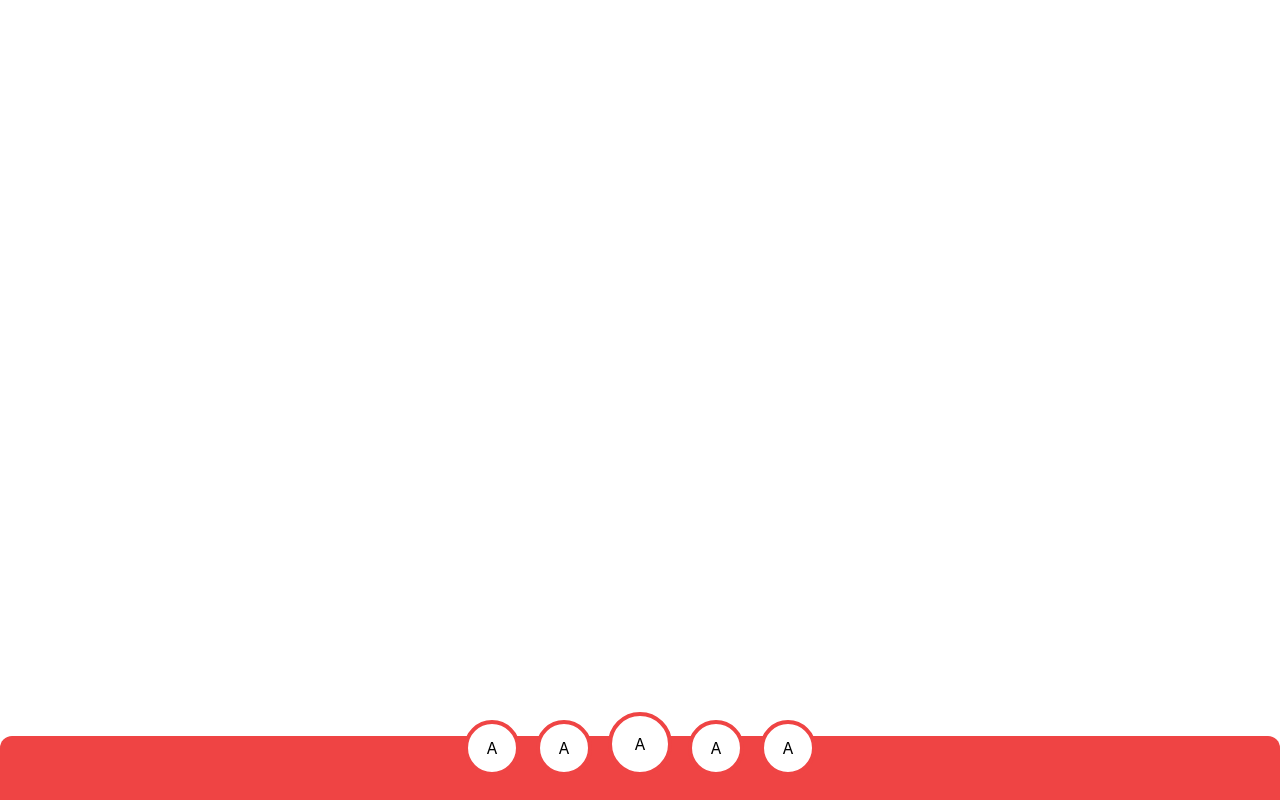
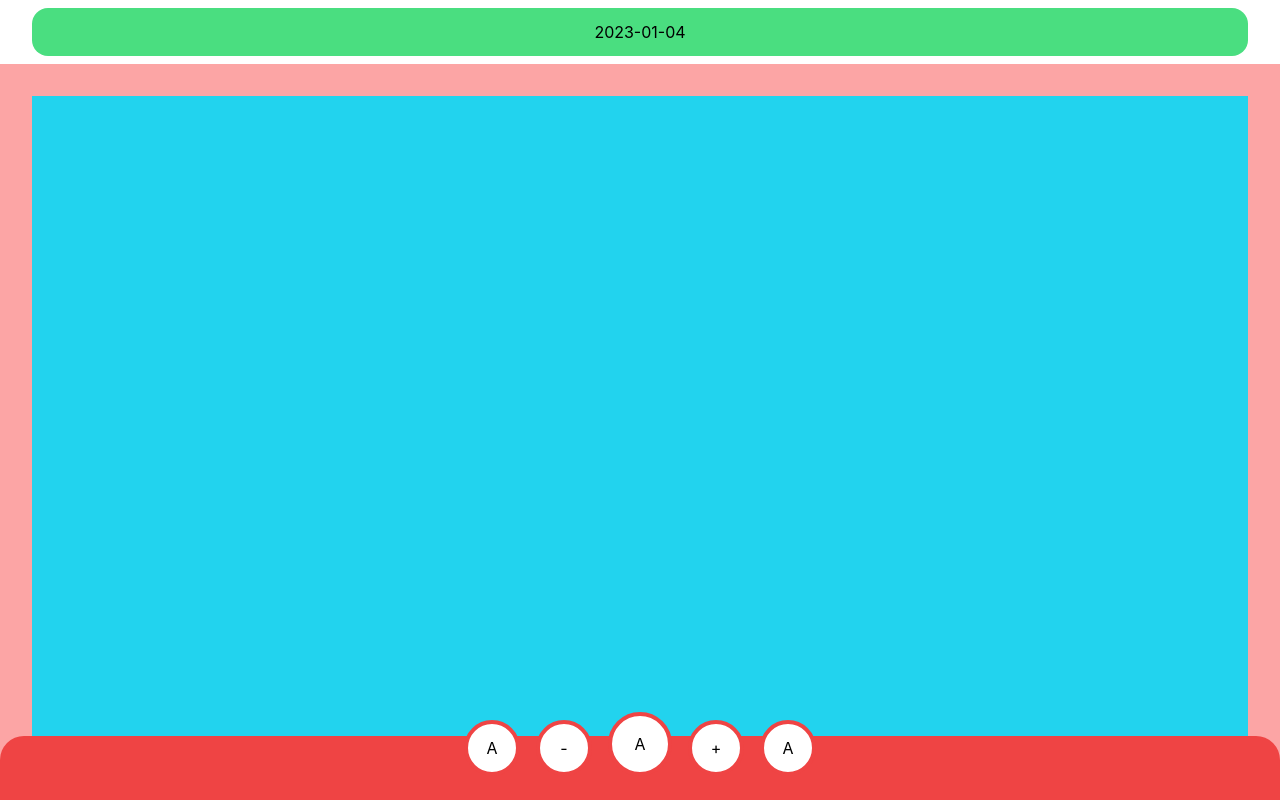
Before and after one commit to TravisAlanH/calender_events, a React (Create React App) app: page / in a window 1280 px wide. Built offline with nearby package versions, Linux system fonts and the light colour scheme.

Commit message:
Context for Update Date
Began working with Task display based on date

```diff
--- /dev/null
+++ b/src/Comp/Calender/CalenderDay.js
@@ -0,0 +1,16 @@
+import React from "react";
+
+export default function Calender({ date, events }) {
+  return (
+    <div className="w-full h-full fixed p-8 bg-red-300 -z-10">
+      <div className="w-full h-full bg-cyan-400">
+        {events.map((item, index) => {
+          if (date === item.Date) {
+            return <p key={index}>{item.Task}</p>;
+          }
+          return null;
+        })}
+      </div>
+    </div>
+  );
+}
--- a/src/Comp/Nav/AddTask.js
+++ b/src/Comp/Nav/AddTask.js
@@ -24,13 +24,13 @@ const data = [
 
 export default function AddTask() {
   return (
-    <div id="AddTask" className="fixed -bottom-56 w-full bg-red-900 h-64 flex flex-row justify-center items-start -z-10 rounded-t-xl transition-all">
+    <div id="AddTask" className="fixed -bottom-56 w-full bg-red-900 h-64 flex flex-row justify-center items-start -z-10 rounded-t-3xl transition-all">
       <form className="flex flex-col gap-2 my-4">
         {data.map((item, index) => {
           return <TextInputWithLabel {...item} key={index} />;
         })}
         <div className="flex flex-row justify-center items-center">
-          <input className="mx-2" type={"date"} defaultValue="mm/dd/yyyy" />
+          <input className="mx-2" type={"date"} defaultValue="yyyy-mm-dd" />
           <input className="mx-2" type={"color"} />
           <input className="mx-2 text-white font-bold" type={"submit"} />
         </div>
--- a/src/Comp/Nav/NavBase.js
+++ b/src/Comp/Nav/NavBase.js
@@ -2,16 +2,18 @@ import React from "react";
 import AddTask from "./AddTask";
 import NavButtonCenter from "./NavButtonCenter";
 import NavButtonViewGen from "./NavButtonViewGen";
+import NavButtonSubDay from "./NavButtonSubDay";
+import NavButtonAddDay from "./NavButtonAddDay";
 
 export default function NavBase() {
   return (
     <>
-      <div className="fixed bottom-0 w-full h-16 bg-red-500 rounded-t-xl z-10">
+      <div className="fixed bottom-0 w-full h-16 bg-red-500 rounded-t-3xl z-10">
         <div id="NavBarItems" className="fixed bottom-4 flex flex-row justify-center items-center w-full gap-4 z-10 transition-all">
           <NavButtonViewGen />
-          <NavButtonViewGen />
+          <NavButtonSubDay />
           <NavButtonCenter />
-          <NavButtonViewGen />
+          <NavButtonAddDay />
           <NavButtonViewGen />
         </div>
       </div>
--- /dev/null
+++ b/src/Comp/Nav/NavButtonAddDay.js
@@ -0,0 +1,16 @@
+import React from "react";
+import { AdjustDate } from "../TodoHome";
+
+export default function Add() {
+  return (
+    <AdjustDate.Consumer>
+      {({ adjustDate, setAdjustDate }) => {
+        return (
+          <div id="NavButtonGen" className=" NavButtonGen bg-white rounded-full w-14 h-14 border-4 border-red-500 flex flex-row justify-center items-center z-10 transition-all" onClick={() => setAdjustDate(adjustDate + 1)}>
+            +
+          </div>
+        );
+      }}
+    </AdjustDate.Consumer>
+  );
+}
--- /dev/null
+++ b/src/Comp/Nav/NavButtonSubDay.js
@@ -0,0 +1,16 @@
+import React from "react";
+import { AdjustDate } from "../TodoHome";
+
+export default function Sub() {
+  return (
+    <AdjustDate.Consumer>
+      {({ adjustDate, setAdjustDate }) => {
+        return (
+          <div id="NavButtonGen" className=" NavButtonGen bg-white rounded-full w-14 h-14 border-4 border-red-500 flex flex-row justify-center items-center z-10 transition-all" onClick={() => setAdjustDate(adjustDate - 1)}>
+            -
+          </div>
+        );
+      }}
+    </AdjustDate.Consumer>
+  );
+}
--- a/src/Comp/TodoHome.js
+++ b/src/Comp/TodoHome.js
@@ -1,10 +1,55 @@
-import React from "react";
+import React, { useState, createContext } from "react";
 import NavBase from "./Nav/NavBase";
+import TopDate from "./TopDate/TopDate";
+import CalenderDay from "./Calender/CalenderDay";
+import { add } from "date-fns";
 
-export default function asdf() {
+export const AdjustDate = createContext();
+
+export default function TodoHome() {
+  const [adjustDate, setAdjustDate] = useState(0);
+  const [rerender, setRerender] = useState(false);
+  var month = ["January", "February", "March", "April", "May", "June", "July", "August", "September", "October", "November", "December"];
+
+  var days = ["Sunday", "Monday", "Tuesday", "Wednesday", "Thursday", "Friday", "Saturday"];
+
+  function formatDate(date) {
+    var d = new Date(date),
+      month = "" + (d.getMonth() + 1),
+      day = "" + d.getDate(),
+      year = d.getFullYear();
+
+    if (month.length < 2) month = "0" + month;
+    if (day.length < 2) day = "0" + day;
+
+    return [year, month, day].join("-");
+  }
+
+  let today = new Date();
+  today = add(today, { days: adjustDate });
+  const currentDate = add(today, { days: 0 });
+  const yesterday = add(today, { days: -1 });
+  const tomorrow = add(today, { days: 1 });
+  const yesterdayTwo = add(today, { days: -2 });
+  const tomorrowTwo = add(today, { days: 2 });
+
+  let DateArray = [yesterdayTwo, yesterday, currentDate, tomorrow, tomorrowTwo];
+
+  let data = {};
+
+  let event = JSON.parse(localStorage.getItem("TodoList")) || [];
+
+  React.useEffect(() => {
+    console.log(adjustDate);
+  }, [adjustDate]);
+
   return (
     <div>
-      <NavBase />
+      <AdjustDate.Provider value={{ adjustDate, setAdjustDate }}>
+        <TopDate date={formatDate(currentDate)} />
+        <CalenderDay date={formatDate(yesterday)} events={event} />
+        <NavBase />
+      </AdjustDate.Provider>
     </div>
   );
 }
--- /dev/null
+++ b/src/Comp/TopDate/TopDate.js
@@ -0,0 +1,9 @@
+import React from "react";
+
+export default function TopDate({ date }) {
+  return (
+    <div className="relative flex flex-row justify-center items-center w-full h-16 py-2 px-8">
+      <div className="w-full h-full bg-green-400 flex flex-row justify-center items-center rounded-2xl">{date}</div>
+    </div>
+  );
+}
```
